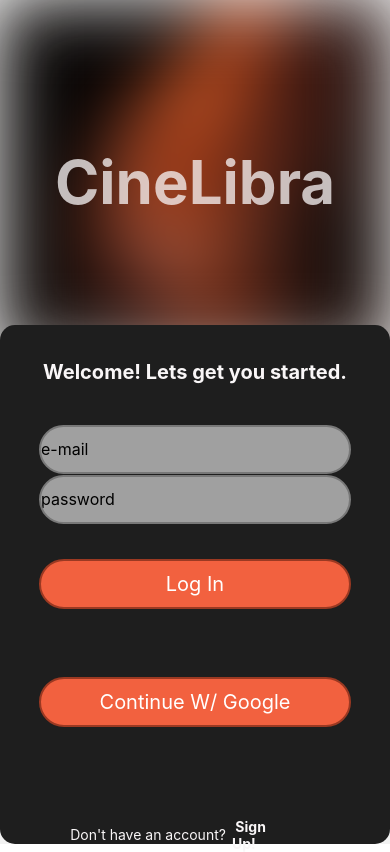
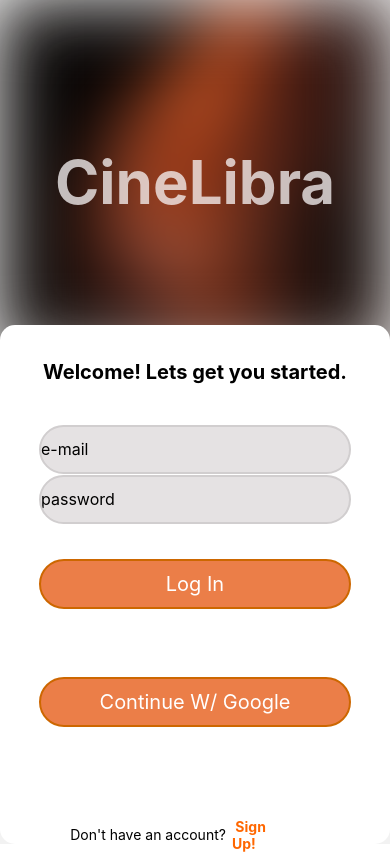
Before and after one commit to MehmetToprakBalikci/CineLibra, a React Native app: screen /StartPage in a window 390 px wide. Built offline with nearby package versions, Linux system fonts and the light colour scheme.

Commit message:
Minor fixes

```diff
--- a/Navigator.js
+++ b/Navigator.js
@@ -2,7 +2,7 @@
 
 
 
-import {CardStyleInterpolators, createStackNavigator} from '@react-navigation/stack'
+import {CardStyleInterpolators, createStackNavigator, TransitionPresets, TransitionSpecs} from '@react-navigation/stack'
 import StartPage from './pages/StartPage';
 import SignupPage from './pages/SignupPage';
 import SearchPage from './pages/SearchPage';
@@ -45,7 +45,9 @@ export const Navigator = () => {
 
             <Stack.Screen name="SearchPage" component={SearchPage} options={{
                 headerShown:false,
-                title:'SearchPage'
+                title:'SearchPage',
+                gestureDirection:'horizontal',
+                gestureEnabled:true,
             }}/>
             <Stack.Screen name="HomePage" component={HomePage} options={{
                 headerShown:false,
--- a/components/LoginButton.js
+++ b/components/LoginButton.js
@@ -12,19 +12,19 @@ export  const LoginButton = ({message}) =>{
                 height:50,
                 paddingHorizontal:'3%',
                 marginVertical:'3%',
-                backgroundColor:'rgb(242, 97, 63)',
+                backgroundColor:'rgb(235, 126, 72)',
                 borderRadius:50,
 
                 shadowRadius:5,
                 shadowColor:'gray',
-                shadowOpacity:0.0,
+                shadowOpacity:0.4,
                 shadowOffset:{height: '5%'},
 
                 justifyContent:"center",
                 alignItems:"center",
 
                 borderWidth:2,
-                borderColor:'rgb(155, 57, 34)',
+                borderColor:'rgb(205, 103, 0)',
             }} >
                 <Text style={{fontSize:20,fontWeight:'400', color:'white'}} >{message}</Text>
             </View>
--- a/components/LoginPasswordField.js
+++ b/components/LoginPasswordField.js
@@ -13,15 +13,15 @@ export  const LoginPasswordField = ({value}) =>{
                     width:'100%',
                     shadowRadius:5,
                     shadowColor:'gray',
-                    shadowOpacity:0.0,
+                    shadowOpacity:0.4,
                     shadowOffset:{height: 4},
                     paddingVertical:'4%',
                     borderRadius:50,
                     fontSize:16,
                     fontWeight:'normal',
-                    borderColor:'rgb(120, 120, 120)',
+                    borderColor:'rgb(209, 206, 207)',
                     borderWidth:2,
-                    backgroundColor:'rgb(160, 160, 160)'}}
+                    backgroundColor:'rgb(229, 226, 227)'}}
                 placeholder={value}
                 keyboardType={'email-address'}
                 textAlign={'center'}
--- a/components/LoginTextfield.js
+++ b/components/LoginTextfield.js
@@ -13,15 +13,15 @@ export  const LoginTextfield = ({value}) =>{
                     width:'100%',
                     shadowRadius:5,
                     shadowColor:'gray',
-                    shadowOpacity:0.0,
+                    shadowOpacity:0.4,
                     shadowOffset:{height: 4},
                     paddingVertical:'4%',
                     borderRadius:50,
                     fontSize:16,
                     fontWeight:'normal',
-                    borderColor:'rgb(120, 120, 120)',
+                    borderColor:'rgb(209, 206, 207)',
                     borderWidth:2,
-                    backgroundColor:'rgb(160, 160, 160)'
+                    backgroundColor:'rgb(229, 226, 227)'
             }}
                 placeholder={value}
                 keyboardType={'email-address'}
--- a/pages/AltSignupPage.js
+++ b/pages/AltSignupPage.js
@@ -6,7 +6,7 @@ import { AntDesign } from '@expo/vector-icons';
 import { LoginButton } from '../components/LoginButton';
 import {LoginTextfield} from "../components/LoginTextfield";
 import {StackActions, useNavigation} from "@react-navigation/native";
-export default function StartPage() {
+export default function AltStartPage() {
     const navigation = useNavigation()
     return (
         <View style={{flex:5}}>
@@ -16,7 +16,7 @@ export default function StartPage() {
             <View style={styles.cardStyle}>
                 <SafeAreaView style={styles.container}>
                     <View style={styles.signupLayout}>
-                        <Text style={{color:'rgb(249, 246, 247)' ,alignSelf:'center', fontWeight:'bold', fontSize:20, paddingVertical:'5%'}}>Sign up now to continue.</Text>
+                        <Text style={{alignSelf:'center', fontWeight:'bold', fontSize:20, paddingVertical:'5%'}}>Sign up now to continue.</Text>
                         <LoginTextfield value={'Username'}/>
                         <LoginTextfield value={'e-mail'}/>
                         <LoginTextfield value={'Password'}/>
@@ -45,7 +45,7 @@ const styles = StyleSheet.create({
     },
     cardStyle: {
         flex:8,
-        backgroundColor:'rgb(30, 30, 30)',
+        backgroundColor:'rgb(249, 246, 247)',
         borderRadius:15,
         shadowColor:'black',
         shadowRadius:20,
--- a/pages/SearchPage.js
+++ b/pages/SearchPage.js
@@ -5,7 +5,7 @@ import LeftBar from "../components/leftBar";
 import Lists from "../components/lists";
 import {useNavigation} from "@react-navigation/native";
 import SearchList from "../components/searchList";
-export default function HomePage(props) {
+export default function SearchPage(props) {
     const background = require('../assets/bg_alt.jpg')
     return (
         <ImageBackground source={background} blurRadius={200} style={{flex:1}}>
--- a/pages/SignupPage.js
+++ b/pages/SignupPage.js
@@ -9,7 +9,7 @@ import {useNavigation} from "@react-navigation/native";
 import {LoginPasswordField} from "../components/LoginPasswordField";
 
 const background = require('../assets/bg.jpg')
-export default function StartPage() {
+export default function SignupPage() {
     const navigation = useNavigation()
     return (
         <View style={{flex:5}}>
--- a/pages/StartPage.js
+++ b/pages/StartPage.js
@@ -30,7 +30,7 @@ export default function StartPage() {
                 <SafeAreaView style={styles.container}>
                     <View style={styles.loginLayout}>
 
-                        <Text style={{color:'rgb(249, 246, 247)' ,alignSelf:'center', fontWeight:'bold', fontSize:20, paddingVertical:'5%'}}>Welcome! Lets get you started.</Text>
+                        <Text style={{color:'black' ,alignSelf:'center', fontWeight:'bold', fontSize:20, paddingVertical:'5%'}}>Welcome! Lets get you started.</Text>
                         <LoginTextfield value={'e-mail'} style={{keyboardType:'email-address'}}/>
                         <LoginPasswordField value={'password'}/>
 
@@ -43,9 +43,9 @@ export default function StartPage() {
                         </TouchableOpacity>
 
                         <View style={{margin:'10%' , flexDirection:'row'}}>
-                            <Text style={{alignSelf:'center', color:'rgb(249, 246, 247)'}}>Don't have an account?</Text>
+                            <Text style={{alignSelf:'center', color:'black'}}>Don't have an account?</Text>
                             <TouchableOpacity onPress={() => navigation.navigate('AltSignupPage')}>
-                                <Text style={{marginLeft:'10%', fontWeight:'bold', color:'rgb(249, 246, 247)' }}> Sign Up!</Text>
+                                <Text style={{marginLeft:'10%', fontWeight:'bold', color:'rgb(255, 103, 0)' }}> Sign Up!</Text>
                             </TouchableOpacity>
 
                         </View>
@@ -92,7 +92,7 @@ const styles = StyleSheet.create({
     },
     cardStyle: {
         flex:8,
-        backgroundColor:'rgb(30, 30, 30)',
+        backgroundColor:'white',
         borderRadius:15, shadowColor:'black',
         shadowRadius:30,
         shadowOffset:{height:5},
```
